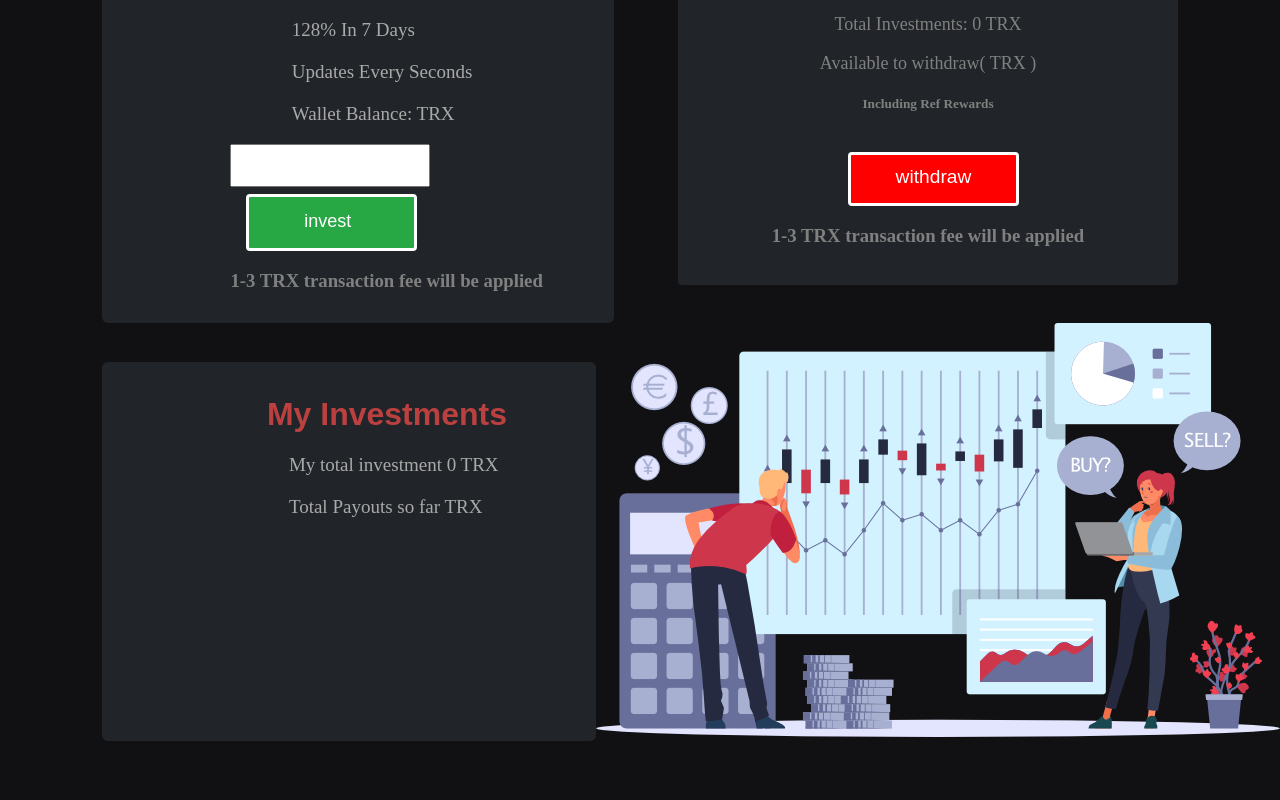
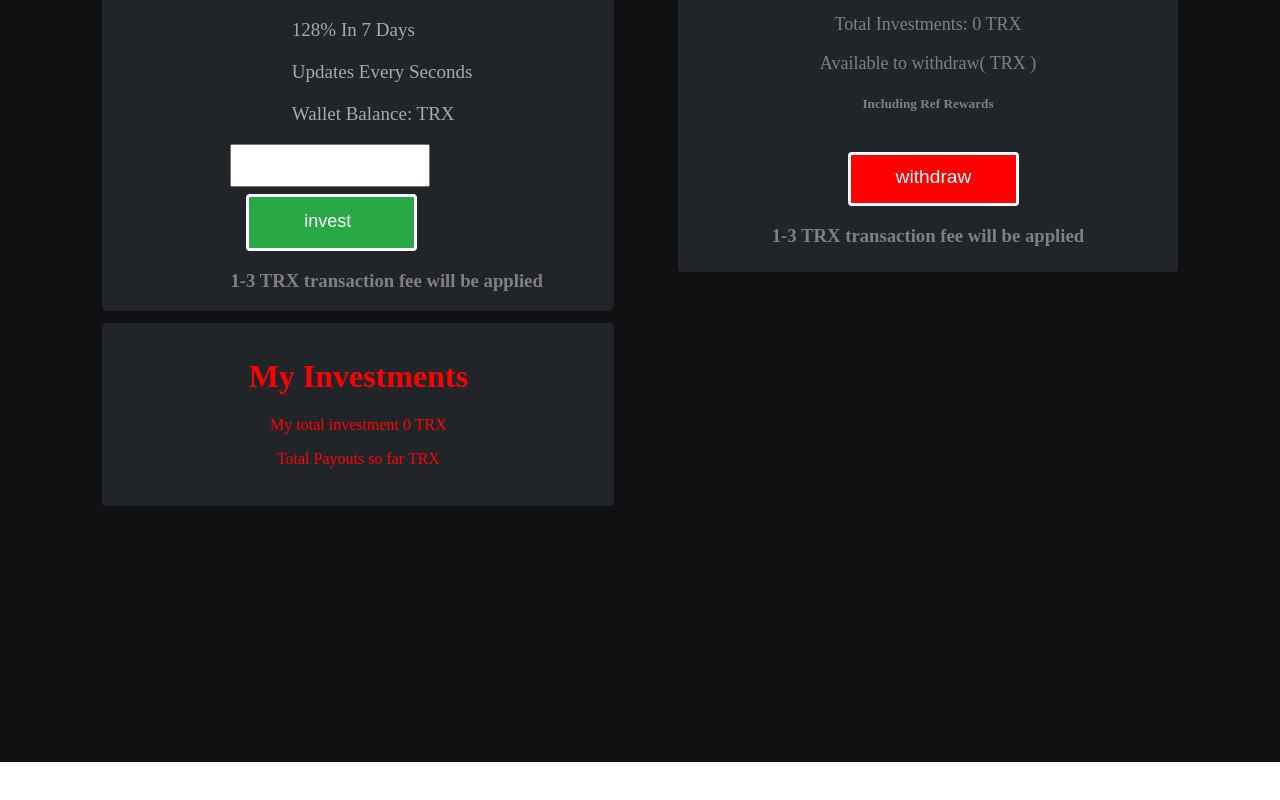
Before and after one commit to ali-203/myapp, a React (Create React App) app: page / in a window 1280 px wide. Shown: the part 1787-2587 px from the top of the page. After the commit the page ends 2549 px from the top, so only its background shows below. Built offline with nearby package versions, Linux system fonts and the light colour scheme.

Commit message:
add image

```diff
--- a/src/App.css
+++ b/src/App.css
@@ -224,11 +224,6 @@ background-color:#28a745;
   color: gray;
 }
 
-.invest {
-  margin-left: 10%;
-}
-
-
 .center_towdiv {
   display: flex;
 }
@@ -274,10 +269,19 @@ color: gray;
      color: white;
      font-size: larger;
 }
+.six_div{
+  text-align: center;
+    margin-top: 1%;
+    background-color: #212529;
+    margin-left: 8%;
+    width: 40%;
+    margin-bottom: 0%;
+    border-radius: 4px;
+    height: 170px;
+    padding-top: 1%;
+}
 
-.forth_div{
-  padding-bottom: 1%;
-}
-.last_img {
+
+/* .last_img {
   display: flex;
-}
+} */
--- a/src/App.js
+++ b/src/App.js
@@ -101,22 +101,18 @@ function App() {
             </div>
             </div>
             <div className="last_img">
-            <div className="forth_div">
-                <div className="daily_return">
-               <div className="invest">
+            <div className="six_div">
+                <div className="daily_invst">
             <h1>My Investments</h1>
-            </div>
             <p>My total investment 0 TRX</p>
             <p>Total Payouts so far TRX</p>
-
-
 
             </div>
 
             </div>
-            <div className="inves_nm">
+            {/* <div className="inves_nm">
             <img src="investment.png"/>
-            </div>
+            </div> */}
             </div>
             </div>
 
```
Also changed, not shown: 1 other file (tests, documents, lock files or other folders).
